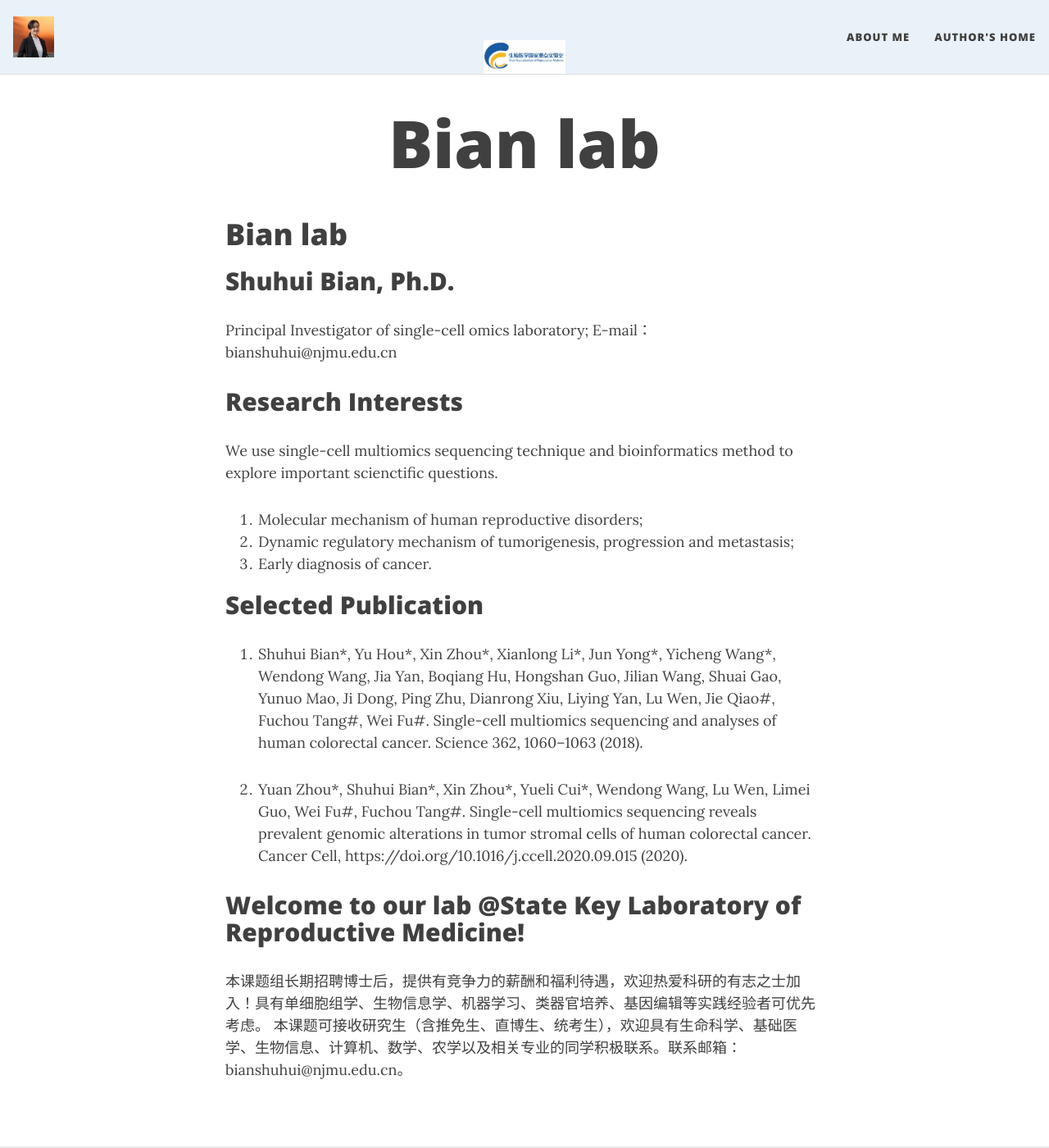
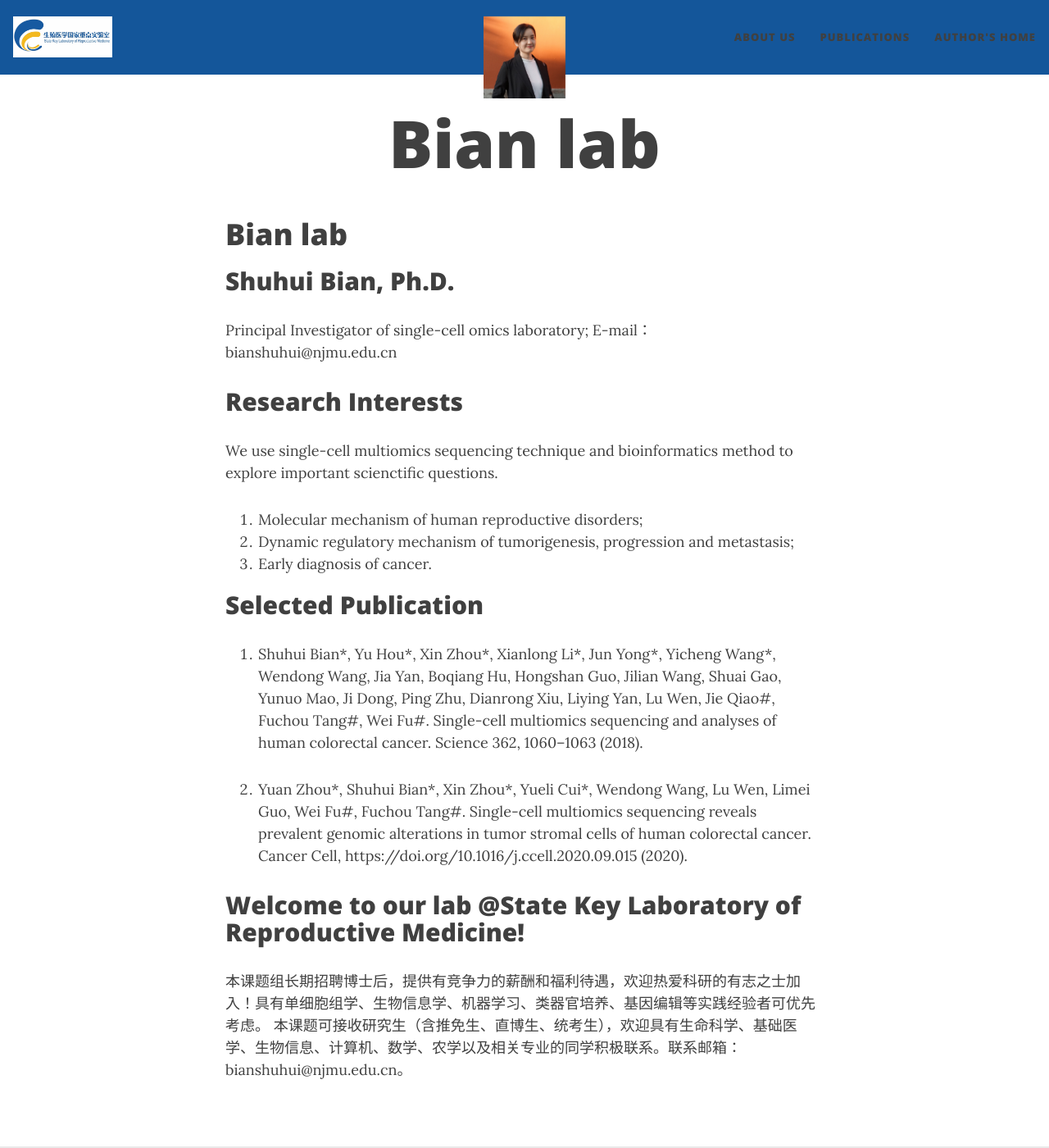
Before and after one commit to bianshuhui/bianshuhui.github.io, a Jekyll site: the page built from index.md, in a window 1280 px wide and 1400 px high. Shown: the whole window at 82% size. Built offline with Jekyll 4.4.1, drawn with Linux system fonts in a browser that asks for light colours; nearby versions of some CDN libraries; our own code applies the rules of GitHub Pages for plain Markdown files; the list of posts is cut into pages by our own code.

Commit message:
Update _config.yml

```diff
--- a/_config.yml
+++ b/_config.yml
@@ -9,21 +9,22 @@ author: Bian Lab
 # --- List of links in the navigation bar --- #
 
 navbar-links:
-  About Me: "About Us"
+  About Us: "About Us"
+  Publications: ""
   Author's home: "https://bianshuhui.github.io/"
 
 # --- Logo --- #
 
 # Image to show in the navigation bar - works best with a square image
 # Remove this parameter if you don't want an image in the navbar
-avatar: "/assets/img/guozhong_logo.jpg"
+avatar: "/assets/img/square.jpg"
 
 # By default, the image is cut into a circle. You can disable this behaviour by setting 'round-avatar: false'
 round-avatar: false
 
 # If you want to have an image logo in the top-left corner instead of having the title of the website,
 # then specify the following parameter
-title-img: "/assets/img/square.jpg"
+title-img: "/assets/img/guozhong_logo.jpg"
 
 
 # --- Footer social media links --- #
@@ -84,9 +85,9 @@ feed_show_tags: true
 
 # Personalize the colours in your website. Colour values can be any valid CSS colour
 
-navbar-col: "#E9F1F9"
+navbar-col: "#14569A"
 navbar-text-col: "#404040"
-navbar-border-col: "#DDDDDD"
+navbar-border-col: "#14569A"
 page-col: "#FFFFFF"
 text-col: "#404040"
 link-col: "#008AFF"
```
